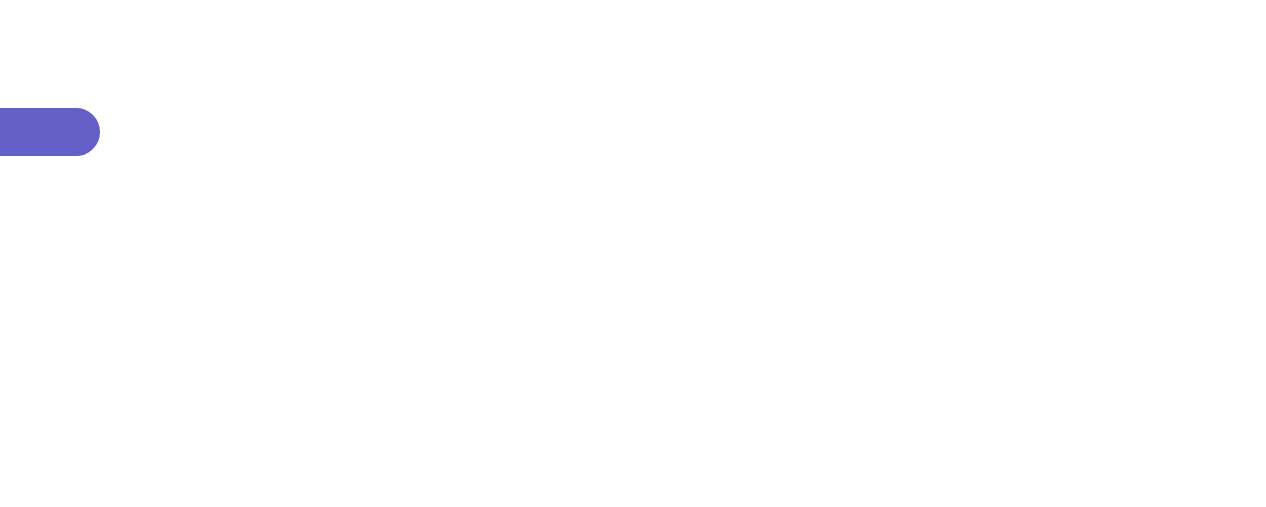
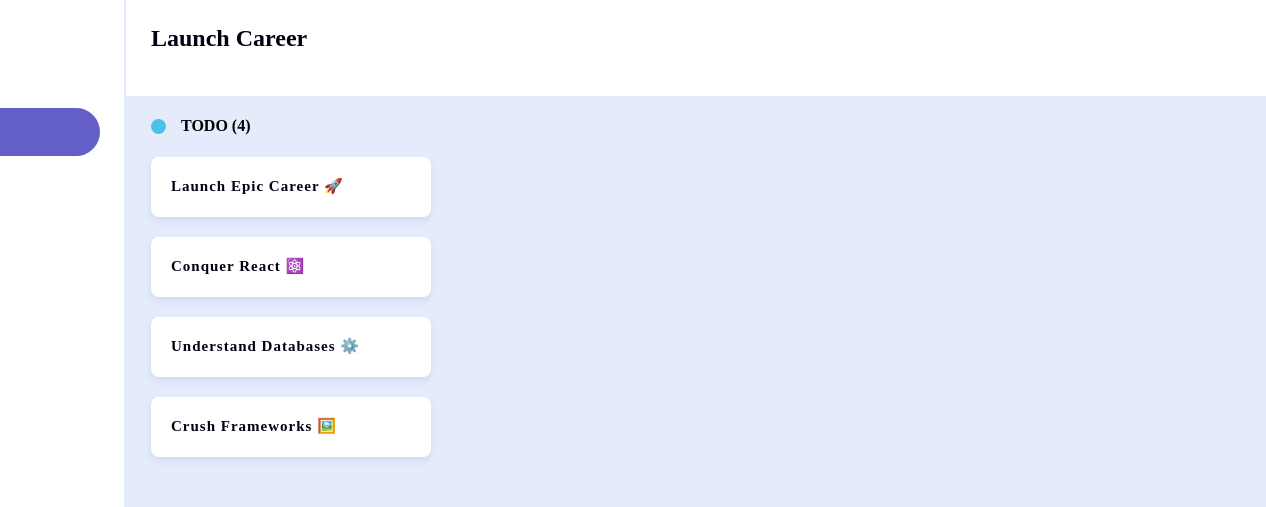
Before and after one commit to Seanjohnferesi/Module_02_SEAFER25532_FTO2506_GroupB_Seanjohnferesi_JSL01, a plain HTML site: page index.html in a window 1280 px wide. Shown: the top 507 px of the page, 176-1442 px from the left, 1266 px wide, since content can reach past the window. Drawn offline with Linux system fonts and the light colour scheme.

Commit message:
added the todo section and its columns

```diff
--- a/index.html
+++ b/index.html
@@ -18,13 +18,27 @@
         </div>
     </nav>
 
-    <div>
-      <header>
+    <header>
         <div>
           <h2>Launch Career</h2>
         </div>
-      </header>
+    </header>
 
-    <div>
+    <main class="task-columns-container">
+        <section class="todo-list-container">
+            <div class="todo-list">
+                <span></span>
+                <h4>TODO (4)</h4>
+            </div>
+
+            <div class="todo-flex-container">
+                <div>Launch Epic Career 🚀</div>
+                <div>Conquer React ⚛️</div>
+                <div>Understand Databases ⚙️</div>
+                <div>Crush Frameworks 🖼️</div>
+            </div>
+
+        </section>
+    </main>
 </body>
 </html>
--- a/styles.css
+++ b/styles.css
@@ -1,6 +1,8 @@
 
 body{
     margin: 0;
+    padding-left: 302px;
+    background-color: #E4EBFA;
 }
 
 @layer Sidebar{
@@ -8,6 +10,10 @@ body{
     nav{
         width: 300px;
         height: 1024px;
+        position: fixed;
+        top: 0;
+        left: 0;
+        background-color: white;
     }
 
     .logo-wrapper{
@@ -48,5 +54,67 @@ body{
 }
 
 @layer Header{
+    header{
+        box-sizing: border-box;
+        width: 1140px;
+        height: 96px;
+        padding-left: 25px;
+        background-color: white;
+        padding-top: 25px;
+    }
 
+     h2{
+        font-size: 24px;
+        color: #000112;
+        margin: 0;
+    }
 }
+
+@layer Main{
+
+    main{
+        padding-left: 25px;
+    }
+
+    @layer TODO{
+
+        .todo-list-container{
+            width: 280px;
+        }
+
+        .todo-list{
+            display: flex;
+            align-items: center;
+            gap: 15px;
+        }
+
+        .todo-list > span{
+            width: 15px;
+            height: 15px;
+            background-color: #49C4E5;
+            display: inline-block;
+            border-radius: 100%;
+        }
+
+        .todo-flex-container > div{
+            box-sizing: border-box;
+            width: 280px;
+            height: 60px;
+            padding: 20px;
+            background-color: white;
+            border-radius: 8px;
+            box-shadow: 0 4px 6px 0 #364E7E1A;
+            /*styling for the text inside the div*/
+            font-size: 15px;
+            font-weight: 700;
+            letter-spacing: 1px;
+            color: #000112;
+        }
+
+        .todo-flex-container{
+            display: flex;
+            flex-direction: column;
+            gap: 20px;
+        }
+    }
+}
```
